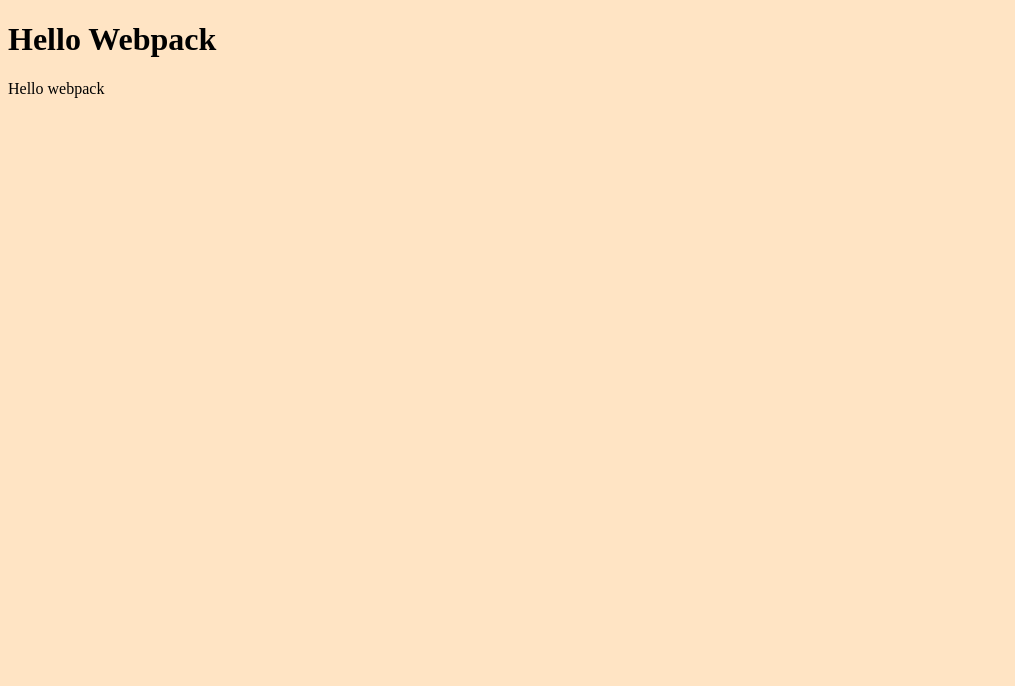
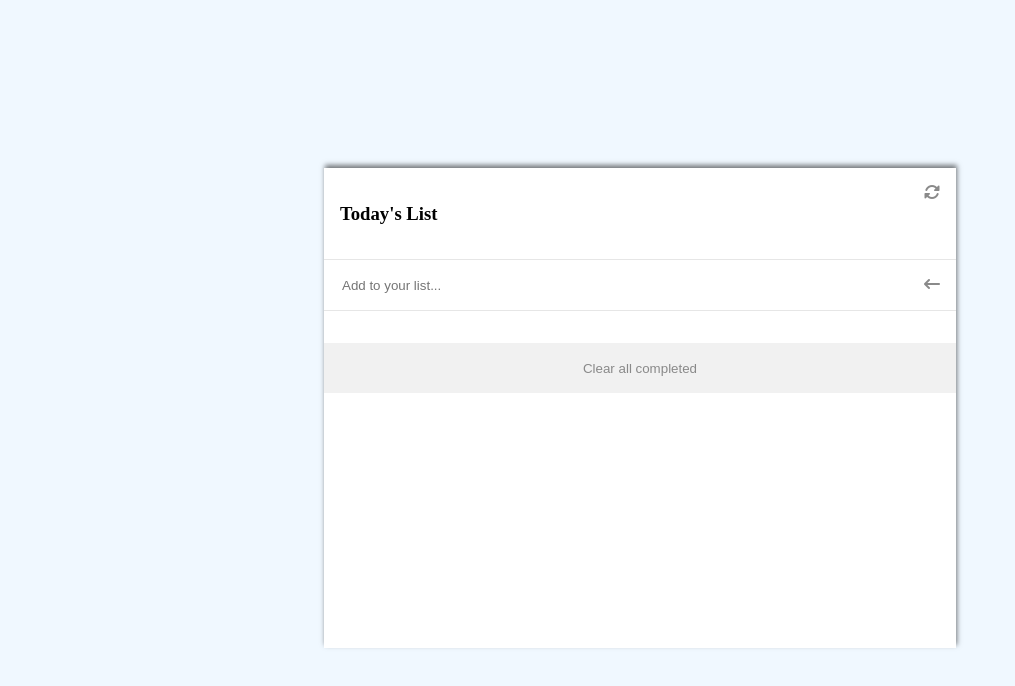
Before and after one commit to kaizipaul/to-do-list, a website built with webpack: page src/index.html in a window 1280 px wide. Shown: the whole page, without its empty margins (0-1015 px from the left). Built offline with nearby package versions, Linux system fonts and the light colour scheme.

Commit message:
Built and styled the project and added some JavaScript functionality

```diff
--- a/src/index.html
+++ b/src/index.html
@@ -4,9 +4,25 @@
     <meta charset="UTF-8">
     <meta http-equiv="X-UA-Compatible" content="IE=edge">
     <meta name="viewport" content="width=device-width, initial-scale=1.0">
-    <title>Webpack Exercise</title>
+    <title>To-do List</title>
+    <script src="https://kit.fontawesome.com/a738fb17fd.js" crossorigin="anonymous"></script>
 </head>
 <body>
-    <h1>Hello Webpack</h1>
+    <section class="main-section">
+        <div class="container">
+            <div class="heading">
+                <h3 class="list-header">Today's List</h3>
+                <span><i class="fa-solid fa-rotate"></i></span>
+            </div>
+            <div class="input-items">
+                <input class="input-text" type="text" placeholder="Add to your list...">
+                <span><i class="fa-sharp fa-solid fa-arrow-left-long arrow icon"></i></span>
+            </div>
+            <ul class="todolist"></ul>
+            <div class="clear">
+                <button class="clr-btn">Clear all completed</button>
+            </div>
+        </div>
+    </section>
 </body>
 </html>
--- a/src/index.js
+++ b/src/index.js
@@ -1,14 +1,33 @@
-import _ from 'lodash';
+/* eslint-disable linebreak-style */
 import './style.css';
 
-function component() {
-    const element = document.createElement('div');
+const list = [
+  {
+    description: 'Do some laundry',
+    completed: false,
+    index: 1,
+  },
+  {
+    description: 'Send email to Joffrey',
+    completed: false,
+    index: 2,
+  },
+  {
+    description: 'Do some house chores',
+    completed: false,
+    index: 3,
+  },
+  {
+    description: 'Buy groceries',
+    completed: false,
+    index: 4,
+  },
+];
 
-
-    // Lodash, now imported by this script
-    element.innerHTML = _.join(['Hello', 'webpack'], ' ');
-
-    return element;
-  }
-
-  document.body.appendChild(component());
+document.addEventListener('DOMContentLoaded', () => {
+  const listContainer = document.querySelector('.todolist');
+  list.forEach((list) => {
+    const listHtml = `<li class="list-item" id="${list.index}"> <div><i class="fa-regular fa-square-full"></i> <span class="task">${list.description}</span></div><i class="fa-solid fa-ellipsis-vertical"></i></li>`;
+    listContainer.insertAdjacentHTML('beforehand', listHtml);
+  });
+});
--- a/src/style.css
+++ b/src/style.css
@@ -1,3 +1,75 @@
 body {
-    background-color: bisque;
+  background-color: aliceblue;
+  display: flex;
+  justify-content: center;
+  align-items: center;
+  height: 100vh;
 }
+
+.main-section {
+  display: flex;
+  flex-direction: column;
+  justify-content: center;
+  align-items: flex-start;
+  height: 60%;
+  min-width: 50%;
+  margin-inline: auto;
+  background-color: #fff;
+  box-shadow: 1px -3px 5px 0 rgba(0, 0, 0, 0.52);
+}
+
+.container {
+  display: flex;
+  flex-direction: column;
+  min-width: 100%;
+  height: 100%;
+}
+
+.heading,
+.input-items {
+  display: flex;
+  justify-content: space-between;
+  padding: 1rem;
+  border-bottom: 1px solid rgba(128, 128, 128, 0.199);
+}
+
+.list-item {
+  list-style: none;
+  display: flex;
+  justify-content: space-between;
+  padding: 1rem;
+  border-bottom: 1px solid rgba(128, 128, 128, 0.199);
+}
+
+.todolist {
+  padding-left: 0%;
+}
+
+.task {
+  margin-left: 5px;
+}
+
+.clear {
+  text-align: center;
+  padding: 1rem;
+  background: rgba(128, 128, 128, 0.112);
+}
+
+.clr-btn {
+  border: none;
+  cursor: pointer;
+  background-color: transparent;
+  color: rgba(128, 128, 128, 0.92);
+}
+
+.input-text {
+  border: none;
+}
+
+.input-text:focus {
+  outline: none;
+}
+
+i {
+  color: rgba(128, 128, 128, 0.92);
+}
--- a/webpack.config.js
+++ b/webpack.config.js
@@ -1,3 +1,6 @@
+/* eslint-disable linebreak-style */
+/* eslint-disable no-dupe-keys */
+
 const path = require('path');
 const HtmlWebpackPlugin = require('html-webpack-plugin');
 
```
Also changed, not shown: package.json (+9 -0 lines), .eslintrc.json (added), .github/workflows/linters.yml (added), .stylelintrc.json (added), README.md, dist/index.html, dist/runtime.bundle.js, 3 other files. Lines whose indentation alone changed are shown as unchanged.
